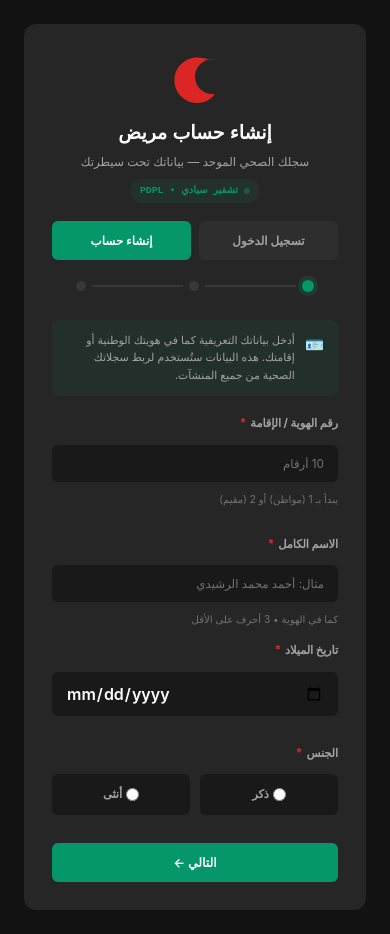
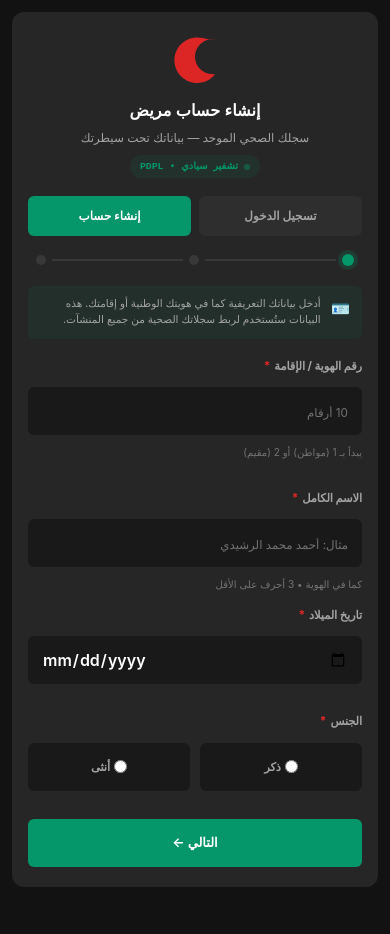
Before and after one commit to Amr-Youssef/health-interoperability, a website: page public/auth/register.html in a window 390 px wide. After the commit the page ends 911 px from the top, so only its background shows below. Drawn offline with Linux system fonts and the light colour scheme.

Commit message:
جعل صفحة التسجيل متوافقة مع الجوال + توحيد التوكنات

```diff
--- a/public/auth/register.html
+++ b/public/auth/register.html
@@ -17,7 +17,7 @@
 
 /* ── Steps indicator ── */
 .steps-bar{display:flex;align-items:center;justify-content:center;gap:0;margin:20px 0 28px;padding:0 24px}
-.step-dot{width:10px;height:10px;border-radius:50%;background:var(--m3-surface-container-highest);transition:all .3s ease;flex-shrink:0}
+.step-dot{width:10px;height:10px;border-radius:50%;background:var(--m3-surface-container-highest);transition:width var(--motion-slow) ease,background-color var(--motion-slow) ease,box-shadow var(--motion-slow) ease;flex-shrink:0}
 .step-dot.active{width:12px;height:12px;background:var(--m3-primary);box-shadow:0 0 0 4px color-mix(in srgb, var(--m3-primary) 20%, transparent)}
 .step-dot.done{background:var(--m3-primary)}
 .step-line{height:2px;flex:1;background:var(--m3-surface-container-highest);margin:0 6px;transition:background .3s ease}
@@ -34,7 +34,7 @@
 .auth-form-group{margin-bottom:14px}
 .auth-form-group label{font-size:.82rem;font-weight:700;display:flex;gap:4px;margin-bottom:6px;letter-spacing:-0.01em}
 .req{color:var(--m3-error);font-weight:800}
-.auth-input{width:100%;padding:11px 14px;background:var(--m3-surface-container-low);color:var(--m3-on-surface);font-size:.88rem;outline:none;border:1px solid transparent;border-radius:var(--radius-sm);transition:all .15s ease}
+.auth-input{width:100%;padding:11px 14px;background:var(--m3-surface-container-low);color:var(--m3-on-surface);font-size:.88rem;outline:none;border:1px solid transparent;border-radius:var(--radius-sm);transition:background-color var(--motion-fast) ease,border-color var(--motion-fast) ease}
 .auth-input:focus{background:var(--m3-surface-container-high);border-color:var(--m3-primary)}
 .auth-input.invalid{border-color:var(--m3-error);background:color-mix(in srgb, var(--m3-error) 6%, var(--m3-surface-container-low))}
 .auth-input.valid{border-color:var(--m3-primary)}
@@ -45,10 +45,10 @@
 .inline-ok.show{display:block}
 
 /* ── Password meter ── */
-.pwd-meter{height:4px;border-radius:2px;background:var(--m3-surface-container-high);margin-top:6px;display:flex;gap:2px;overflow:hidden}
-.pwd-meter i{flex:1;background:transparent;border-radius:2px;transition:background .2s ease}
+.pwd-meter{height:4px;border-radius:var(--radius-pill);background:var(--m3-surface-container-high);margin-top:6px;display:flex;gap:2px;overflow:hidden}
+.pwd-meter i{flex:1;background:transparent;border-radius:var(--radius-pill);transition:background-color var(--motion-base) ease}
 .pwd-meter i.filled{background:var(--m3-error)}
-.pwd-meter i.mid{background:#e6a700}
+.pwd-meter i.mid{background:var(--m3-warning)}
 .pwd-meter i.strong{background:var(--m3-primary)}
 .pwd-toggle{position:absolute;inset-inline-start:10px;top:50%;transform:translateY(-50%);background:none;color:var(--m3-on-surface-variant);cursor:pointer;font-size:.75rem;font-weight:700;border:none;padding:4px}
 .auth-input-wrap{position:relative}
@@ -56,7 +56,7 @@
 
 /* ── Gender pills ── */
 .radio-row{display:flex;gap:10px}
-.radio-pill{flex:1;display:flex;align-items:center;justify-content:center;gap:8px;padding:11px 12px;background:var(--m3-surface-container-low);cursor:pointer;font-weight:700;font-size:.85rem;border:1px solid transparent;border-radius:var(--radius-sm);transition:all .15s ease}
+.radio-pill{flex:1;display:flex;align-items:center;justify-content:center;gap:8px;padding:11px 12px;background:var(--m3-surface-container-low);cursor:pointer;font-weight:700;font-size:.85rem;border:1px solid transparent;border-radius:var(--radius-sm);transition:background-color var(--motion-fast) ease,border-color var(--motion-fast) ease}
 .radio-pill:hover{background:var(--m3-surface-container-high)}
 .radio-pill.selected{border-color:var(--m3-primary);background:color-mix(in srgb, var(--m3-primary) 8%, var(--m3-surface-container-high))}
 .radio-pill input{accent-color:var(--m3-primary)}
@@ -75,9 +75,9 @@
 
 /* ── Buttons ── */
 .btn-row{display:flex;gap:10px;margin-top:8px}
-.btn-back{flex:0 0 auto;padding:12px 20px;background:var(--m3-surface-container-high);color:var(--m3-on-surface);font-weight:700;font-size:.88rem;cursor:pointer;border:1px solid var(--m3-outline-variant);border-radius:var(--radius-sm);transition:all .15s ease}
+.btn-back{flex:0 0 auto;padding:12px 20px;background:var(--m3-surface-container-high);color:var(--m3-on-surface);font-weight:700;font-size:.88rem;cursor:pointer;border:1px solid var(--m3-outline-variant);border-radius:var(--radius-sm);transition:background-color var(--motion-fast) ease,color var(--motion-fast) ease}
 .btn-back:hover{background:var(--m3-surface-container-highest)}
-.btn-next{flex:1;padding:12px;background:var(--m3-primary);color:var(--m3-on-primary);font-weight:700;font-size:.88rem;cursor:pointer;border:none;border-radius:var(--radius-sm);transition:all .15s ease}
+.btn-next{flex:1;padding:12px;background:var(--m3-primary);color:var(--m3-on-primary);font-weight:700;font-size:.88rem;cursor:pointer;border:none;border-radius:var(--radius-sm);transition:background-color var(--motion-fast) ease,color var(--motion-fast) ease}
 .btn-next:hover{filter:brightness(1.1)}
 .btn-next:disabled{opacity:.5;cursor:not-allowed}
 
@@ -94,9 +94,27 @@
 .summary-value{color:var(--m3-on-surface);font-weight:700;direction:ltr}
 
 /* ── Security badge ── */
-.auth-security-badge{display:inline-flex;align-items:center;gap:6px;padding:4px 10px;background:color-mix(in srgb, var(--m3-primary) 10%, var(--m3-surface-container));border-radius:20px;font-size:.7rem;font-weight:600;color:var(--m3-primary);margin-top:8px}
+.auth-security-badge{display:inline-flex;align-items:center;gap:6px;padding:4px 10px;background:color-mix(in srgb, var(--m3-primary) 10%, var(--m3-surface-container));border-radius:var(--radius-pill);font-size:.7rem;font-weight:600;color:var(--m3-primary);margin-top:8px}
 .pulse-dot{width:6px;height:6px;border-radius:50%;background:var(--m3-primary);animation:pulse 2s infinite}
 @keyframes pulse{0%,100%{opacity:1}50%{opacity:.4}}
+
+/* ── Mobile (≤540px): top-anchored sheet, 16px inputs (no iOS zoom), 48px targets ── */
+@media(max-width:540px){
+  .auth-isolated-body{align-items:flex-start;padding:12px;padding-top:max(12px, env(safe-area-inset-top));padding-bottom:max(24px, env(safe-area-inset-bottom))}
+  .reg-wrap{max-width:100% !important}
+  .auth-isolated-card{padding:20px 16px}
+  .auth-isolated-head h1{font-size:1.15rem}
+  .steps-bar{margin:14px 0 20px;padding:0 8px}
+  .auth-input{font-size:16px;padding:12px 14px;min-height:48px}
+  .btn-row{gap:8px}
+  .btn-next,.btn-back{min-height:48px;font-size:.92rem}
+  .btn-back{padding:12px 16px}
+  .radio-pill{min-height:48px}
+  .summary-row{gap:10px}
+  .summary-value{min-width:0;overflow-wrap:anywhere;text-align:left}
+  .optional-section{padding:12px}
+  .info-callout{font-size:.75rem;padding:10px 12px}
+}
 </style>
 </head>
 <body class="auth-isolated-body">
```
